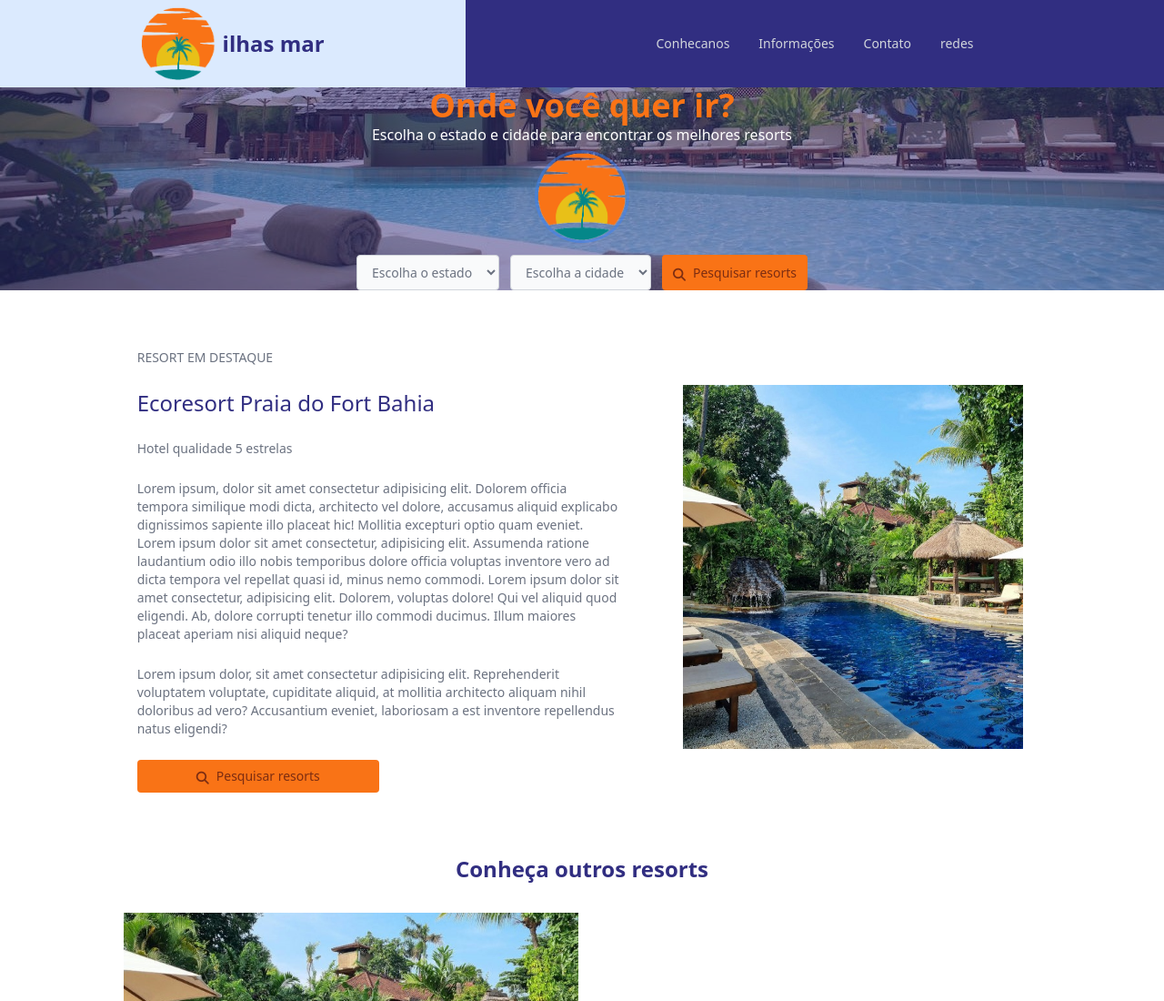
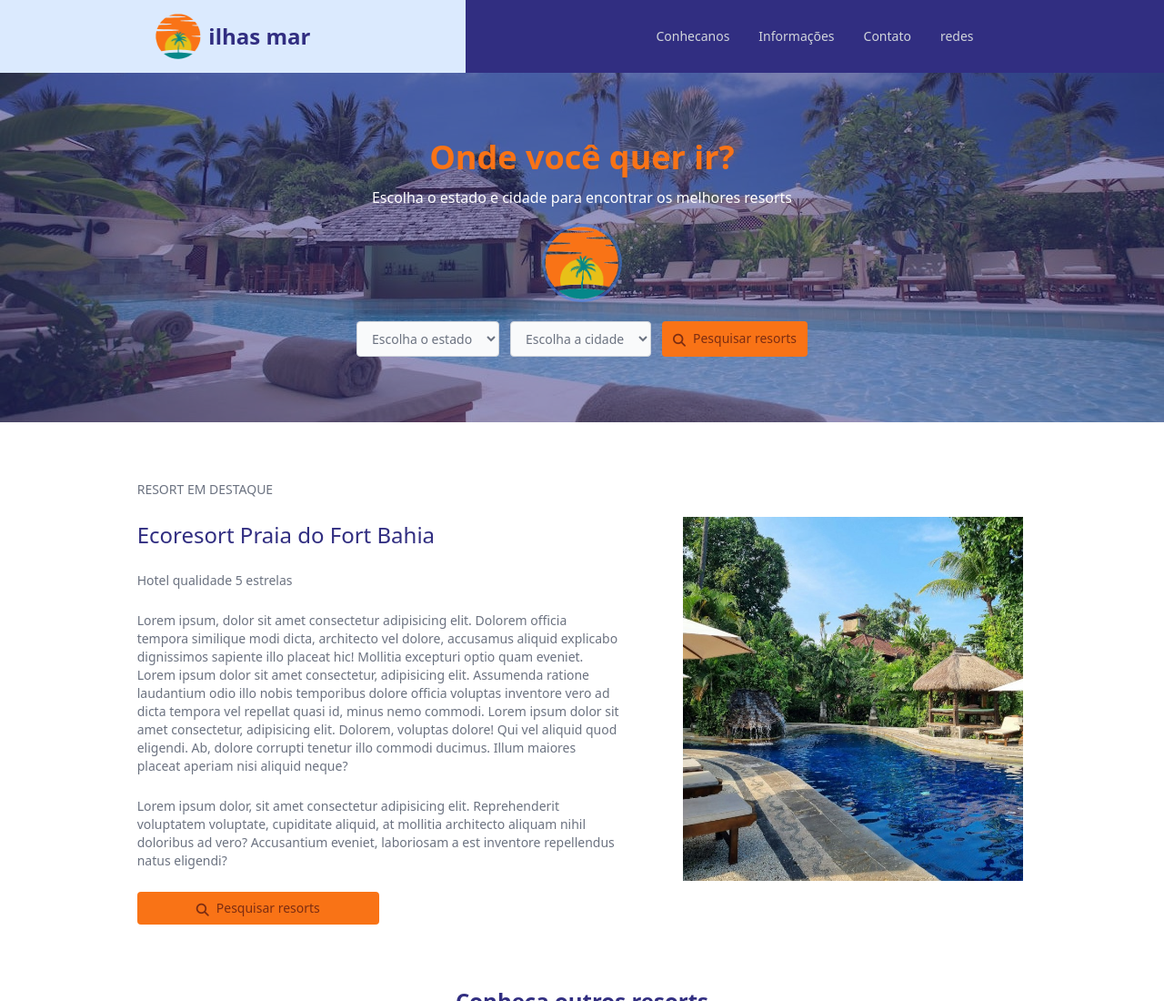
Before and after one commit to isrraelantonio/tailwind, a plain HTML site: page index.html in a window 1280 px wide. Shown: the top 1100 px of the page at 91% size. Drawn offline with nearby package versions, Linux system fonts and the light colour scheme.

Commit message:
atualizações no menu e no header
tive que fazer ajustes no menu especificamente no tamanho da imagem e também no fato do menu poder quebrar
Em nosso header tive que inserir as informações dentro de outra div para o formulário descolar da baase

```diff
--- a/index.html
+++ b/index.html
@@ -22,15 +22,15 @@
     <body class=" w-screen h-screen p-0 m-0">
 
     <!-- começaremos com o nosso menu de navegação-->
-     <div class="conteiner h-24 bg-blue-100 flex flex-row grow shirnk ">
+     <div class="conteiner h-20 bg-blue-100 flex flex-row grow shirnk ">
         <!--Logo-->
         <div class="w-2/5 flex flex-row space-x-2 h-full items-center justify-center">
-            <img src="./imagens/ilha2.png" alt="" class="h-20"> <h1 class="md:text-2xl font-bold  text-indigo-900">ilhas mar</h1>
+            <img src="./imagens/ilha2.png" alt="" style="height: 50px;"> <h1 class="md:text-2xl font-bold  text-indigo-900">ilhas mar</h1>
 
         </div>
         <!--Menu de navegação-->
         <nav class="w-3/5 bg-indigo-900">
-            <ul class=" h-full flex flex-row items-center justify-center  grow shirnk space-x-4 md:space-x-8">
+            <ul class=" h-full flex flex-row flex-wrap items-center justify-center  grow shirnk space-x-4 md:space-x-8">
                 <li class="conteudonav"><a href="">Conhecanos</a></li>
                 <li class="conteudonav"><a href="">Informações</a></li>
                 <li class="conteudonav"><a href="">Contato</a></li>
@@ -42,14 +42,15 @@
 
     <!--Agora está na hora de fazermos o nosso head como a imagem característica do site.-->
 
-    <header class="h-auto bg-blue-500 bg-no-repeat bg-cover bg-bottom "  style="background-image: url(./imagens/hotel.jpg) ;">
-        <div class="h-full  w-full bg-indigo-900 bg-opacity-50 alinhamento flex flex-col space-y-4 ">
-            <div class="flex flex-col alinhamento grow shirnk">
+    <header class="h-96 bg-blue-500 bg-no-repeat bg-cover bg-bottom flex justify-center "  style="background-image: url(./imagens/hotel.jpg) ;">
+        <div class=" w-full bg-indigo-900 bg-opacity-50  flex items-center justify-center flex-col ">
+            <div class="flex flex-col space-y-6">
+                <div class="flex  w-full flex-col items-center justify-center grow shirnk">
                     <H2 class="text-orange-500 text-4xl font-bold">Onde você quer ir?</H2>
-                        <p class="text-white ">Escolha o estado e cidade para encontrar os melhores resorts</p>
-                        <img src="./imagens/ilha2.png" alt="" class="h-24 mt-2 rounded-full ring">
+                            <p class="text-white text-center p-3">Escolha o estado e cidade para encontrar os melhores resorts</p>
+                            <img src="./imagens/ilha2.png" alt="" class="h-20 mt-2 rounded-full ring">
                 </div>
-            <div class="flex w-full mt-20 justify-center items-center">
+                <div class="flex h-1/5  w-full justify-center ">
                     <form action="" class="grid grid-cols-2 gap-2 md:flex md:w-full md:space-x-1 md:justify-center ">
                         <select name="" id="" class=" w-2/7 bg-gray-50 px-3 py-2 border border-gray-300 rounded text-gray-500 text-sm focus:outline-none">
                             <option value="">Escolha o estado</option>
@@ -59,6 +60,7 @@
                         </select>
                         <button class=" col-span-2 w-3/7 text-orange-900 bg-orange-500 text-sm px-3 py-2 rounded flex flex-nowrap  items-center justify-center space-x-2  hover:bg-yellow-500"><i class="fa-solid fa-magnifying-glass mt-1"></i><h2>Pesquisar resorts</h2></button>
                     </form>
+                </div>
             </div>
         </div>
 
```
Lines whose indentation alone changed are shown as unchanged.
